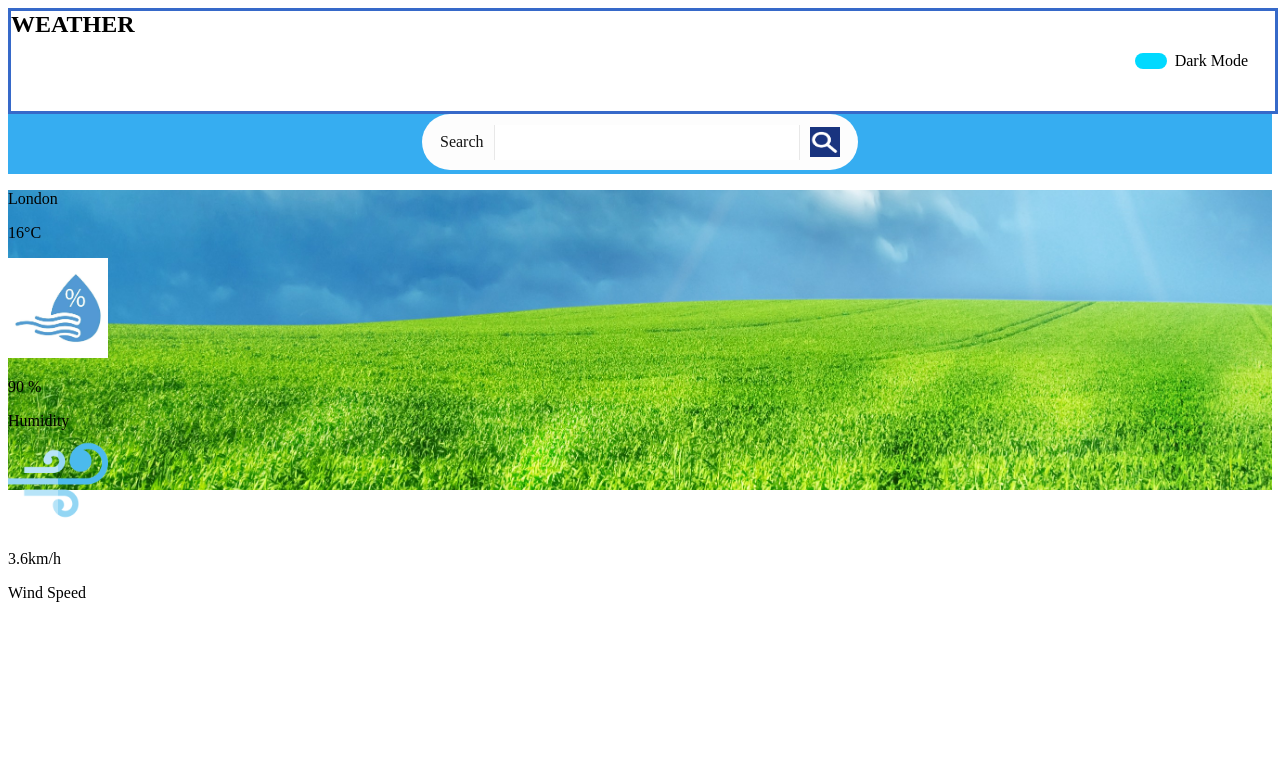
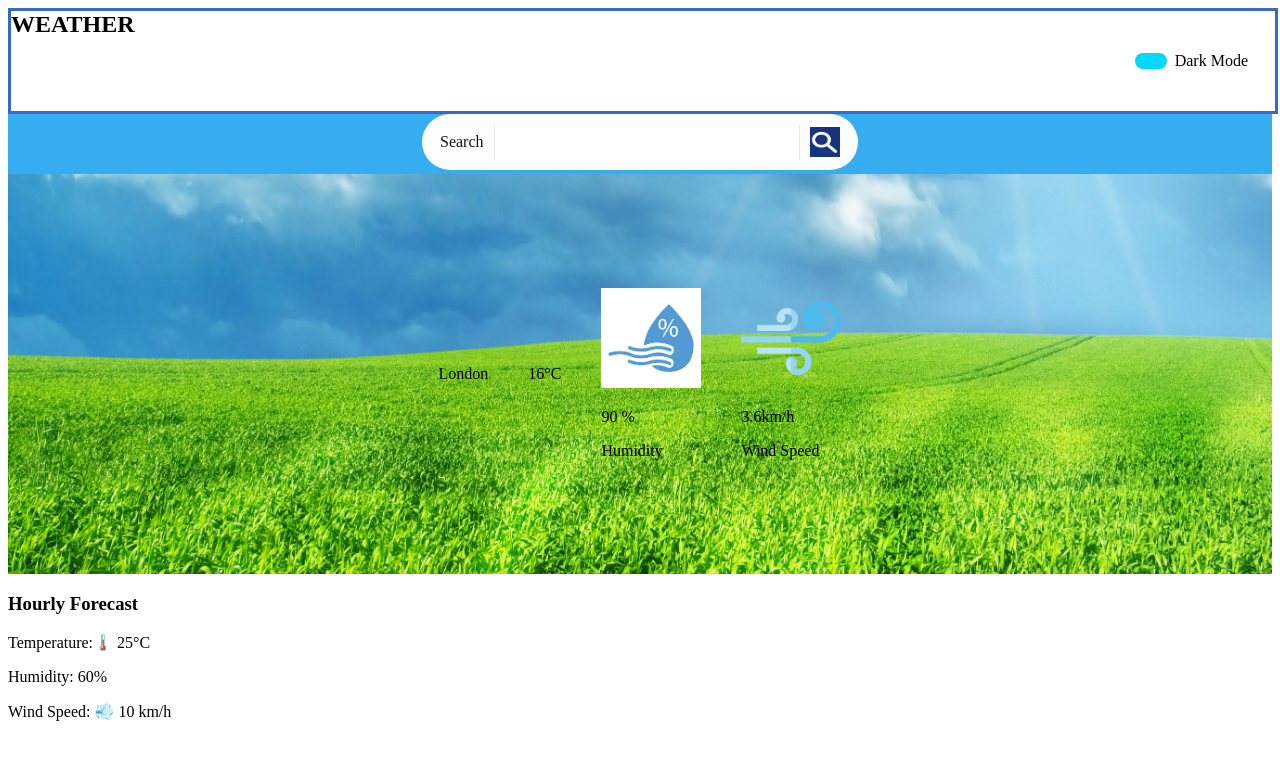
Before and after one commit to khethiwengema04-gif/WeatherTS, a React (Vite) app: page / in a window 1280 px wide. Shown: the top 760 px of the page. Built offline with nearby package versions, Linux system fonts and the light colour scheme.

Commit message:
i did my Hourly card component

```diff
--- a/src/App.tsx
+++ b/src/App.tsx
@@ -5,6 +5,7 @@ import Navbar from './Components/Navbar/Navbar'
 import { Search } from './Components/Search/Search'
 import Weather from './Components/Weather/Weather'
 import { Toggle }  from './Components/Toggle/Toggle'
+import { HourCard } from './Components/HourCard/HourCard'
 
 export const App = () => {
   const [isDark, setIsDark] = React.useState(false);
@@ -19,6 +20,7 @@ export const App = () => {
        handleChange={() => setIsDark(!isDark)} />
           <Search/>
           <Weather/>
+          <HourCard/>
         </div>
 
       </div>
--- /dev/null
+++ b/src/Components/HourCard/HourCard.module.css
@@ -0,0 +1,12 @@
+.HourCard{
+    padding: 10px;
+    margin: 10px;
+    height: 100px;
+    width: 10px;
+    align-items:center;
+
+}
+.Content-HourCard{
+    border: 1px solid red;
+    border-radius: 10px;
+}
--- /dev/null
+++ b/src/Components/HourCard/HourCard.tsx
@@ -0,0 +1,13 @@
+import React from 'react'
+import style from './HourCard.module.css'
+
+export const HourCard = () => {
+  return (
+    <div>
+        <h3>Hourly Forecast</h3>
+        <p>Temperature:🌡️ 25°C</p>
+        <p>Humidity: 60%</p>
+        <p>Wind Speed: 💨 10 km/h</p>
+    </div>
+  )
+}
--- a/src/Components/Weather/Weather.module.css
+++ b/src/Components/Weather/Weather.module.css
@@ -10,14 +10,14 @@
 }
 
 .temperature {
-    color: #fff;
+    background-color: #fff;
     font-size: 200px;
     line-height: 1;
 
 }
 
 .location {
-    color: #fff;
+    background-color: #fff;
     font-size: 400px;
 }
 
@@ -52,6 +52,10 @@ wind {
     align-items: bottom-center;
     justify-content: center;
     color: #fff;
+    background-color: #fff;
 
 
 }
+.weather{
+    display:flex;
+}
--- a/src/Components/Weather/Weather.tsx
+++ b/src/Components/Weather/Weather.tsx
@@ -11,8 +11,12 @@ const Weather = () => {
       backgroundSize: "cover",
       backgroundPosition: "center",
       width: "100%",
-      height: "300px",
-      marginTop: "0px"
+      height: "400px",
+      marginTop: "0px",
+      display: "flex",
+      gap: "40px",
+      justifyContent: "center",
+      alignItems: "center"
     }}>
 
       <p className='location'>London</p>
```
